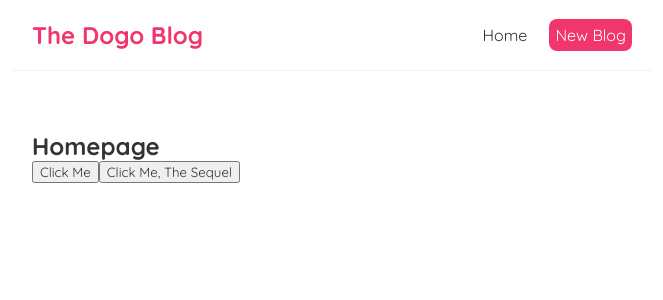
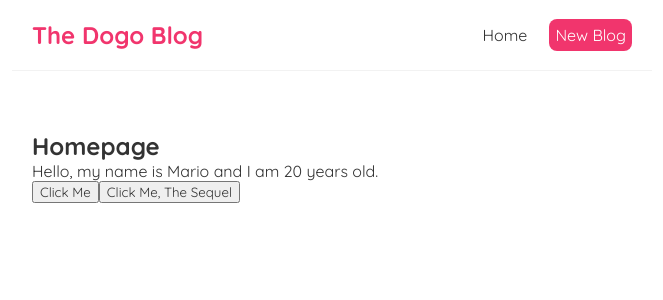
Before and after one commit to ecamel1/youtube-projects, a React (Create React App) app in the folder NetNinja-React/blog/: page / in a window 1280 px wide. Shown: the top 300 px of the page, without its empty margins (308-971 px from the left). Built offline with nearby package versions, Linux system fonts and the light colour scheme.

Commit message:
#8 setting state using useState hook

```diff
--- a/NetNinja-React/blog/src/Home.js
+++ b/NetNinja-React/blog/src/Home.js
@@ -1,7 +1,13 @@
+import { useState } from 'react';
+
 function Home() {
+    //let name = "Mario";
+    const [name, setName] = useState("Mario");
+    const [age, setAge] = useState(20);
 
-    const handleClick = (e) => {
-        console.log("Hello there", e);
+    const handleClick = () => {
+        setName("Luigi");
+        setAge(30);
     };
 
     // Both work
@@ -12,11 +18,14 @@ function Home() {
     return (
         <div className="Home">
             <h2> Homepage </h2>
+            <p> Hello, my name is { name } and I am { age } years old.</p>
+
+
             {/* if you add handleClick() it will invoke the function on startup*/}
             <button onClick={handleClick}>Click Me</button>
 
             {/* Avoid it by making an anonymous function */}
-            <button onClick={() => handleClick2("Mario")}>Click Me, The Sequel</button>
+            <button onClick={() => handleClick2(name)}>Click Me, The Sequel</button>
         </div>
     );
 }
```
Also changed, not shown: 1 other file (tests, documents, lock files or other folders).
